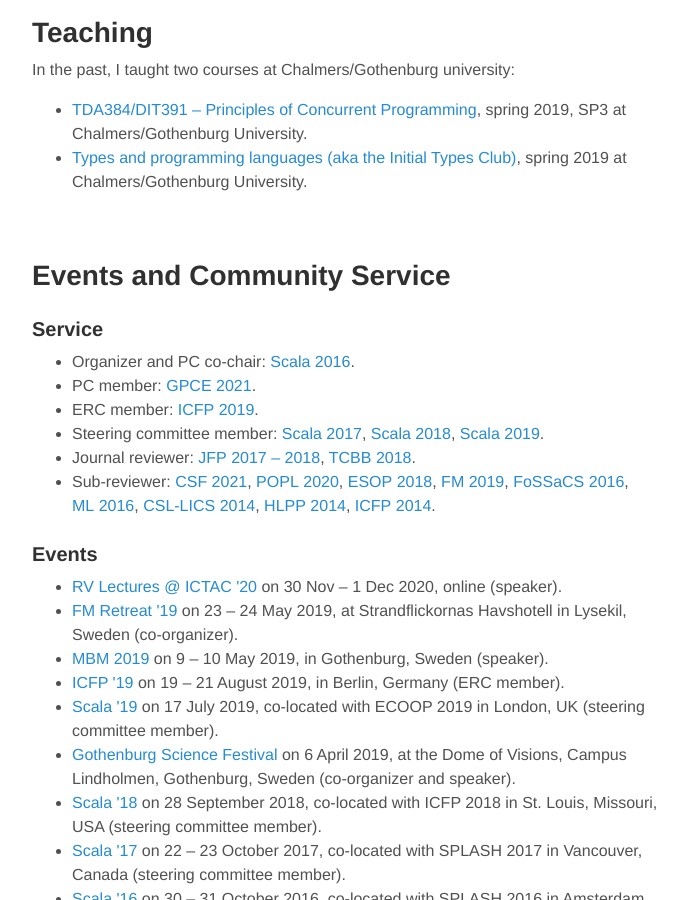
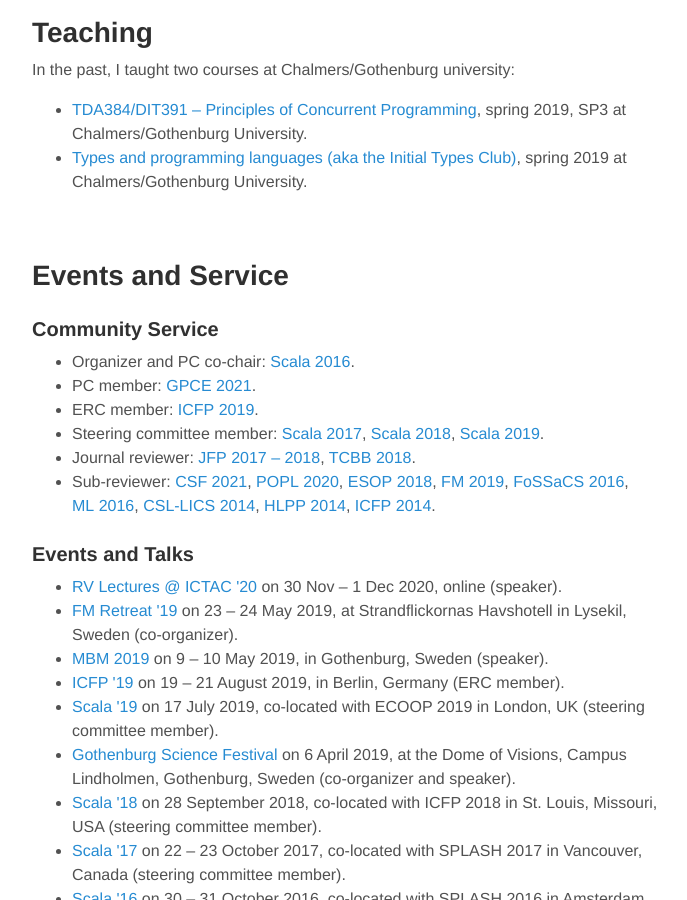
Before and after one commit to sstucki/sstucki.github.io, a Jekyll site: the page built from index.html, in a window 1280 px wide and 900 px high, scrolled down 2507 px. Shown: the whole window, without its empty margins (288-975 px from the left). Built offline with Jekyll 4.4.1, drawn with Linux system fonts in a browser that asks for light colours.

Commit message:
[ index ] tweak headings.

```diff
--- a/index.html
+++ b/index.html
@@ -76,9 +76,9 @@ title: Home
 </div>
 
 <div class="page">
-  <h1 class="page-title"><a name="events">Events and Community Service</a></h1>
+  <h1 class="page-title"><a name="events">Events and Service</a></h1>
 
-  <h3>Service</h3>
+  <h3>Community Service</h3>
   <ul>
     {% assign service-cats = site.data.service | group_by: 'role' %}
     {% for cat in service-cats %}
@@ -89,7 +89,7 @@ title: Home
     </li>
     {% endfor %}
   </ul>
-  <h3>Events</h3>
+  <h3>Events and Talks</h3>
   <ul>
     {% for ev in site.categories.events %}
     <li>
```
